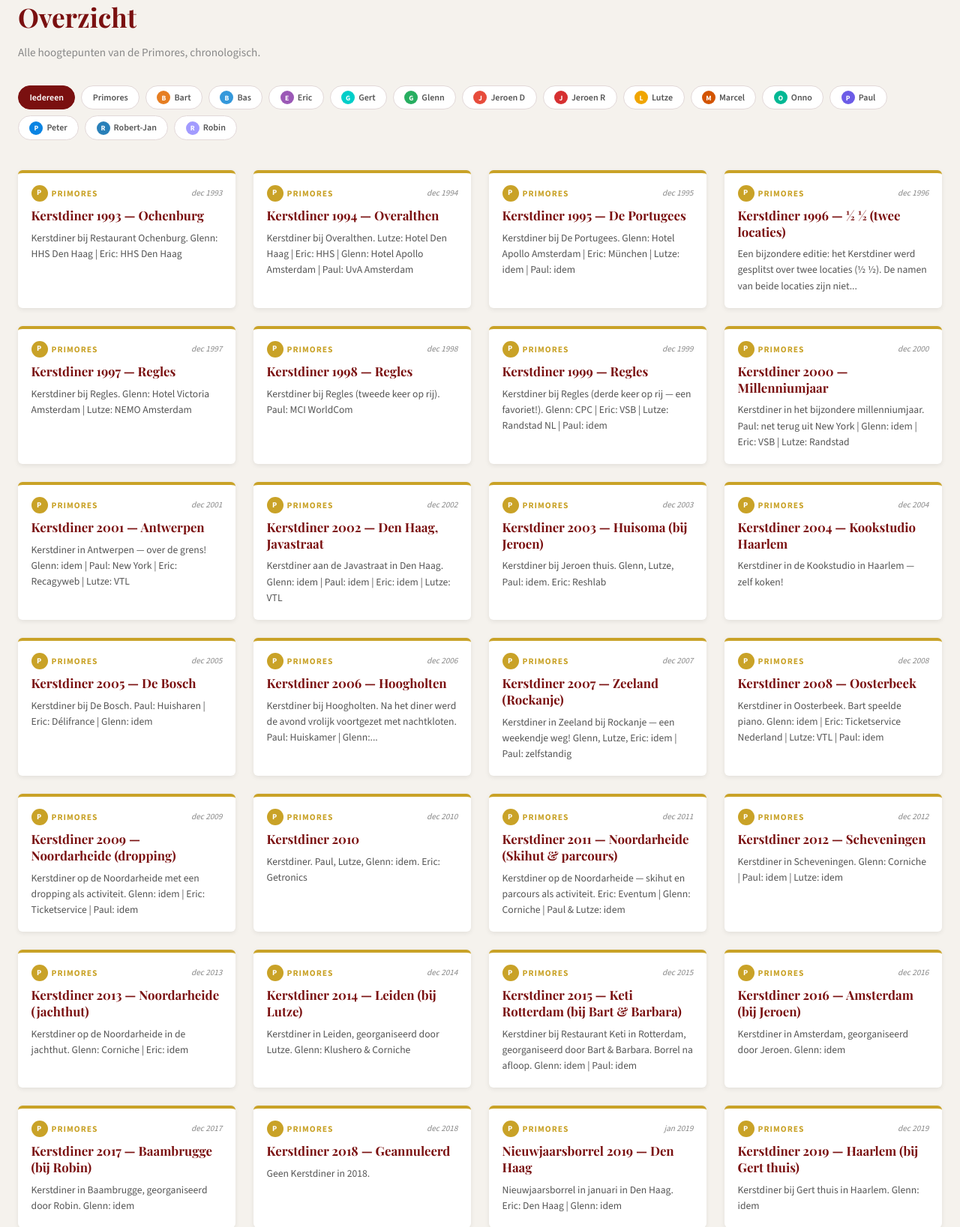
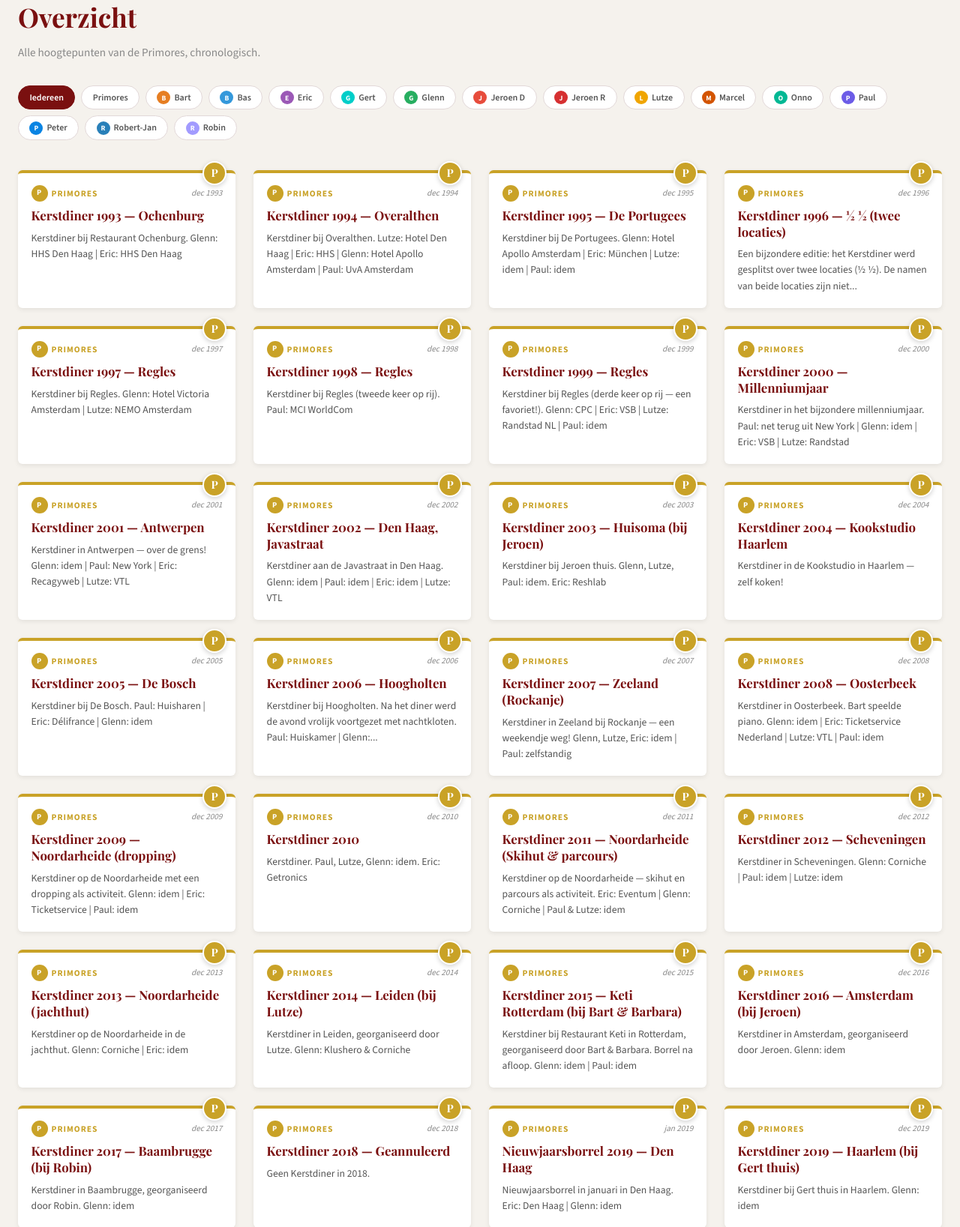
Before and after one commit to it-mannetje/primores, a Flask app: page /overzicht in a window 1280 px wide. Shown: the part 161-1798 px from the top of the page at 75% size. Run offline with Flask 3, Linux system fonts and the light colour scheme; data comes from the database, SQL or seed files in the repository; some web fonts are replaced.

Commit message:
Add corner avatar to event cards on overzicht page
Co-Authored-By: Claude Sonnet 4.6 <noreply@anthropic.com>

```diff
--- a/static/css/style.css
+++ b/static/css/style.css
@@ -770,7 +770,8 @@ a   { color: inherit; text-decoration: none; }
   border-radius: var(--radius);
   box-shadow: var(--shadow-sm);
   border-top: 4px solid var(--mc, var(--navy));
-  overflow: hidden;
+  overflow: visible;
+  position: relative;
   cursor: pointer;
   transition: transform .2s, box-shadow .2s;
 }
@@ -780,9 +781,42 @@ a   { color: inherit; text-decoration: none; }
   box-shadow: var(--shadow-md);
 }
 
+.ecb-photo {
+  overflow: hidden;
+  border-radius: calc(var(--radius) - 1px) calc(var(--radius) - 1px) 0 0;
+}
+
 .ecb-photo img {
   width: 100%;
   height: 180px;
+  object-fit: cover;
+  display: block;
+}
+
+.ecb-corner-avatar {
+  position: absolute;
+  top: -16px;
+  right: 12px;
+  width: 32px;
+  height: 32px;
+  border-radius: 50%;
+  background: var(--mc, var(--navy));
+  color: #fff;
+  font-family: var(--serif);
+  font-size: .9rem;
+  font-weight: 700;
+  display: flex;
+  align-items: center;
+  justify-content: center;
+  overflow: hidden;
+  border: 2.5px solid var(--white);
+  box-shadow: 0 2px 6px rgba(0,0,0,.18);
+  z-index: 2;
+}
+
+.ecb-corner-avatar img {
+  width: 100%;
+  height: 100%;
   object-fit: cover;
 }
 
--- a/templates/overzicht.html
+++ b/templates/overzicht.html
@@ -34,6 +34,12 @@
     {% endif %}
     <article class="event-card-big" style="--mc: {{ color }}"
              onclick="openEventModal({{ e.id }})">
+      {% set pname = e.person_name or 'Primores' %}
+      <div class="ecb-corner-avatar" style="--mc: {{ color }}">
+        {% if e.person_name and member_photos.get(e.person_name) %}
+        <img src="{{ member_photos[e.person_name] }}" alt="{{ e.person_name }}">
+        {% else %}{{ pname[0] }}{% endif %}
+      </div>
       {% if e.photo_filename %}
       <div class="ecb-photo">
         <img src="{{ url_for('uploaded_file', filename=e.photo_filename) }}"
@@ -43,7 +49,6 @@
       <div class="ecb-body">
         <div class="ecb-meta">
           <span class="ecb-person" style="color: {{ color }}">
-            {% set pname = e.person_name or 'Primores' %}
             <span class="card-avatar" style="--mc: {{ color }}">
               {% if e.person_name and member_photos.get(e.person_name) %}
               <img src="{{ member_photos[e.person_name] }}" alt="">
```
